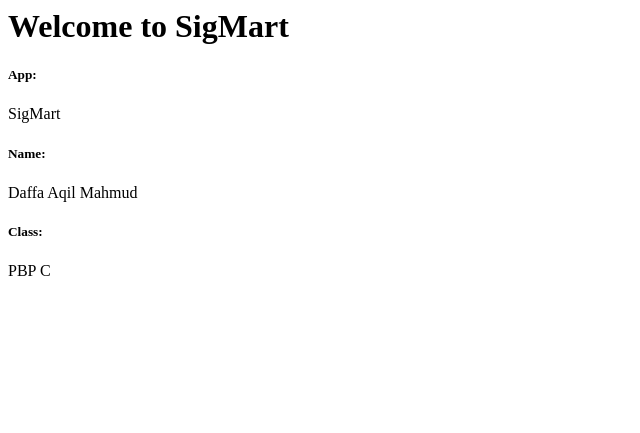
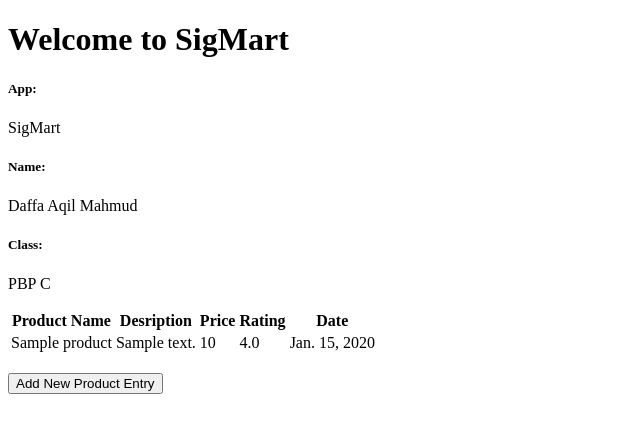
Before and after one commit to noQils/sigmart, a Django app: page / in a window 1280 px wide. Shown: the top 433 px of the page, without its empty margins (0-640 px from the left). Run offline with Django 5.2, Linux system fonts and the light colour scheme; tables that the repository leaves empty hold one stand-in row (values such as "Sample post").

Commit message:
push tugas 3

```diff
--- a/main/models.py
+++ b/main/models.py
@@ -1,8 +1,10 @@
 from django.db import models
+import uuid
 
 class Product(models.Model):
+    id = models.UUIDField(primary_key=True, default=uuid.uuid4, editable=False)
     name = models.CharField(max_length=255)
     description = models.TextField()
     price = models.IntegerField()
-    rating = models.FloatField()
+    rating = models.FloatField(default = 0)
     date = models.DateField(auto_now_add=True)
--- a/main/templates/main.html
+++ b/main/templates/main.html
@@ -1,8 +1,45 @@
+{% extends 'base.html' %}
+{% block content %}
 <h1>Welcome to SigMart</h1>
 
 <h5>App: </h5>
 <p>{{ app }}<p>
-<h5>Name: </h5>
-<p>{{ name }}<p>
-<h5>Class: </h5>
-<p>{{ class }}<p>
+
+<h5>Name:</h5>
+<p>{{ name }}</p>
+
+<h5>Class:</h5>
+<p>{{ class }}</p>
+
+{% if not product_entries %}
+<p>Belum ada data product pada SigMart.</p>
+{% else %}
+<table>
+  <tr>
+    <th>Product Name</th>
+    <th>Desription</th>
+    <th>Price</th>
+    <th>Rating</th>
+    <th>Date</th>
+  </tr>
+
+  {% comment %} Berikut cara memperlihatkan data product di bawah baris ini
+  {% endcomment %}
+  {% for product_entry in product_entries %}
+  <tr>
+    <td>{{product_entry.name}}</td>
+    <td>{{product_entry.description}}</td>
+    <td>{{product_entry.price}}</td>
+    <td>{{product_entry.rating}}</td>
+    <td>{{product_entry.date}}</td>
+  </tr>
+  {% endfor %}
+</table>
+{% endif %}
+
+<br />
+
+<a href="{% url 'main:create_product_entry' %}">
+  <button>Add New Product Entry</button>
+</a>
+{% endblock content %}
--- a/main/urls.py
+++ b/main/urls.py
@@ -1,8 +1,14 @@
 from django.urls import path
-from main.views import show_main
+from main.views import show_main, create_product_entry, show_xml, show_json, show_xml_by_id, show_json_by_id
+
 
 app_name = 'main'
 
 urlpatterns = [
     path('', show_main, name='show_main'),
+    path('create-product-entry', create_product_entry, name='create_product_entry'),
+    path('xml/', show_xml, name='show_xml'),
+    path('json/', show_json, name='show_json'),
+    path('xml/<str:id>/', show_xml_by_id, name='show_xml_by_id'),
+    path('json/<str:id>/', show_json_by_id, name='show_json_by_id')
 ]
--- a/main/views.py
+++ b/main/views.py
@@ -1,10 +1,42 @@
-from django.shortcuts import render
+from django.shortcuts import render, redirect
+from django.http import HttpResponse
+from django.core import serializers
+from main.forms import ProductForm
+from main.models import Product
 
 def show_main(request):
+    product_entries = Product.objects.all()
+
     context = {
         'app' : 'SigMart',
         'name': 'Daffa Aqil Mahmud',
-        'class': 'PBP C'
+        'class': 'PBP C',
+        'product_entries': product_entries
     }
+    return render(request, "main.html", context)
 
-    return render(request, "main.html", context)
+def create_product_entry(request):
+    form = ProductForm(request.POST or None)
+
+    if form.is_valid() and request.method == "POST":
+        form.save()
+        return redirect('main:show_main')
+
+    context = {'form': form}
+    return render(request, "create_product_entry.html", context)
+
+def show_xml(request):
+    data = Product.objects.all()
+    return HttpResponse(serializers.serialize("xml", data), content_type="application/xml")
+
+def show_json(request):
+    data = Product.objects.all()
+    return HttpResponse(serializers.serialize("json", data), content_type="application/json")
+
+def show_xml_by_id(request, id):
+    data = Product.objects.filter(pk=id)
+    return HttpResponse(serializers.serialize("xml", data), content_type="application/xml")
+
+def show_json_by_id(request, id):
+    data = Product.objects.filter(pk=id)
+    return HttpResponse(serializers.serialize("json", data), content_type="application/json")
--- a/sigmart/settings.py
+++ b/sigmart/settings.py
@@ -55,7 +55,7 @@ ROOT_URLCONF = 'sigmart.urls'
 TEMPLATES = [
     {
         'BACKEND': 'django.template.backends.django.DjangoTemplates',
-        'DIRS': [],
+        'DIRS': [BASE_DIR / 'templates'],
         'APP_DIRS': True,
         'OPTIONS': {
             'context_processors': [
@@ -122,3 +122,5 @@ STATIC_URL = 'static/'
 # https://docs.djangoproject.com/en/5.1/ref/settings/#default-auto-field
 
 DEFAULT_AUTO_FIELD = 'django.db.models.BigAutoField'
+
+CSRF_TRUSTED_ORIGINS = ["http://localhost","http://127.0.0.1","http://daffa-aqil31-sigmart.pbp.cs.ui.ac.id", "http://daffa-aqil31-sigmart.pbp.cs.ui.ac.id"]
--- /dev/null
+++ b/templates/base.html
@@ -0,0 +1,13 @@
+{% load static %}
+<!DOCTYPE html>
+<html lang="en">
+  <head>
+    <meta charset="UTF-8" />
+    <meta name="viewport" content="width=device-width, initial-scale=1.0" />
+    {% block meta %} {% endblock meta %}
+  </head>
+
+  <body>
+    {% block content %} {% endblock content %}
+  </body>
+</html>
```
Also changed, not shown: main/forms.py (added, +7 -0 lines), main/templates/create_product_entry.html (added, +18 -0 lines), main/tests.py (+0 -24 lines), .github/workflows/deploy.yml (added), JSON by id.png (added), JSON.png (added), README.md, XML by id.png (added), XML.png (added), main/migrations/0002_product_delete_moodentry.py (added), main/migrations/0003_remove_product_rating.py (added), main/migrations/0004_product_rating.py (added), main/migrations/0005_alter_product_rating.py (added).
